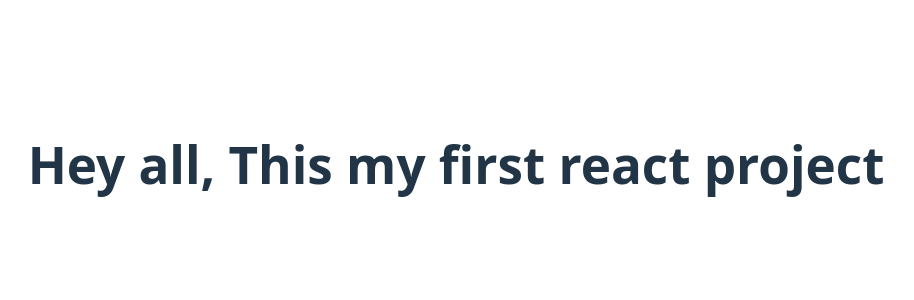
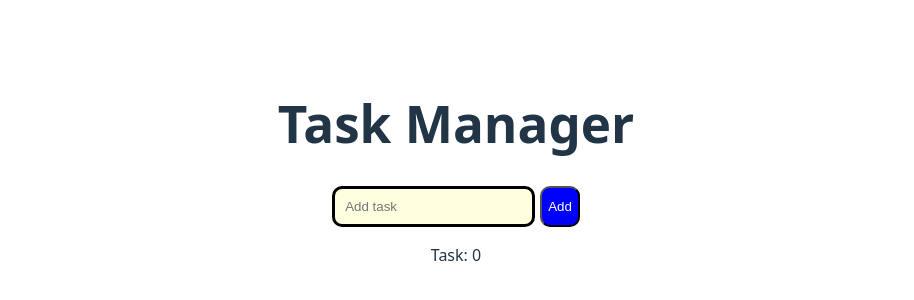
Before and after one commit to ucj-pizza-express/demo-repo, a React (Vite) app: page / in a window 1280 px wide. Shown: the part 236-536 px from the top of the page, without its empty margins (184-1098 px from the left). Built offline with nearby package versions, Linux system fonts and the light colour scheme.

Commit message:
change the taskmanager

```diff
--- a/src/App.jsx
+++ b/src/App.jsx
@@ -11,7 +11,7 @@ import Taskmanager from "./core concept/Taskmanager/Taskmanager"
 
 function App() {
 
-  return <HelloWord/>
+  //return <HelloWord/>
   //return <Greeting/>
  // return <Greeting/>
  //return <JSXEx/>
@@ -20,7 +20,7 @@ function App() {
  //return <EventHandle/>
 //return <Form/>
 //return <ListedItem/>
-//return <Taskmanager/>
+return <Taskmanager/>
 }
 
 export default App
```
